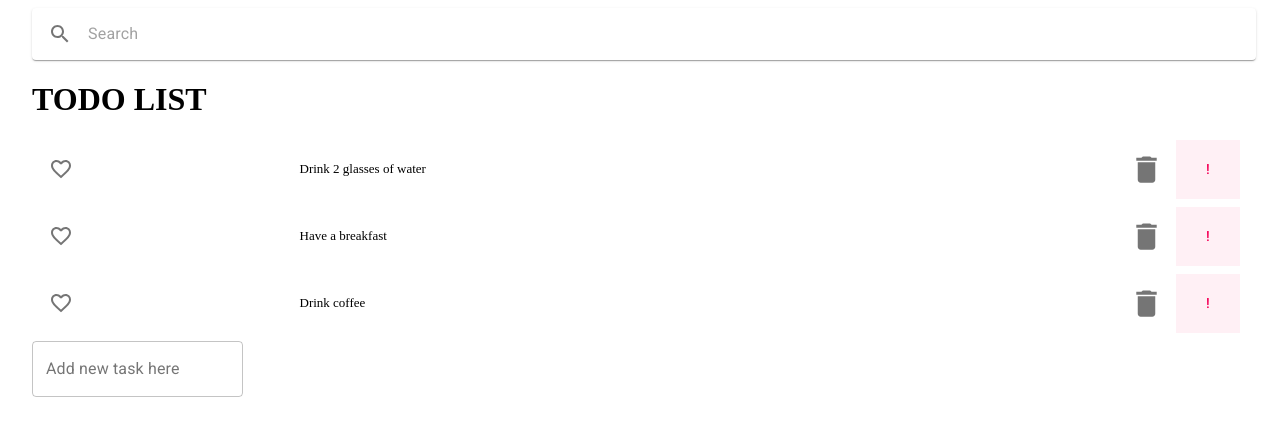
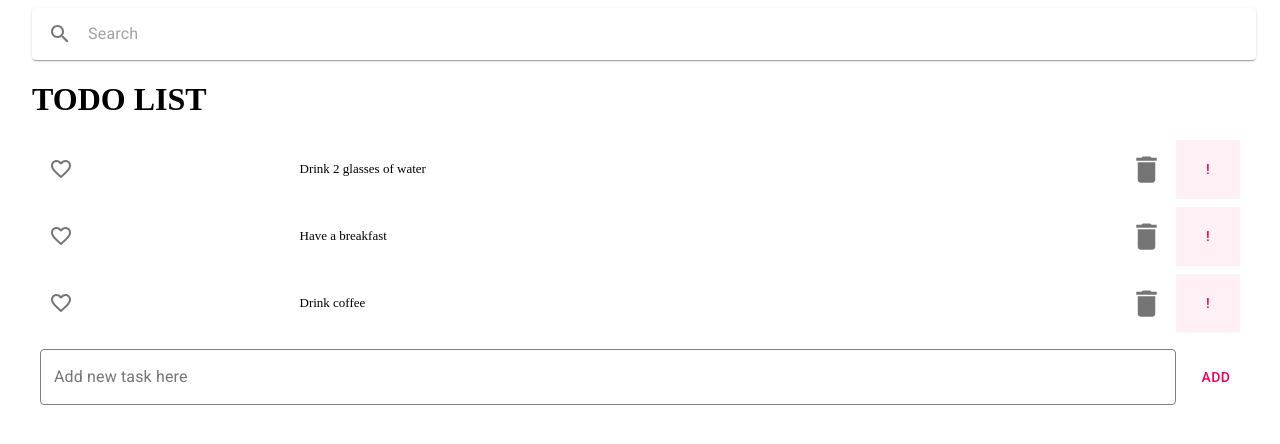
Before and after one commit to Natalina27/Todo_Udemy_UB, a React (Create React App) app: page / in a window 1280 px wide. Shown: the top 444 px of the page. Built offline with nearby package versions, Linux system fonts and the light colour scheme.

Commit message:
MUI styles

```diff
--- a/src/components/InputItem/InputItem.jsx
+++ b/src/components/InputItem/InputItem.jsx
@@ -1,20 +1,65 @@
 import React from "react";
 import 'typeface-roboto';
 import TextField from '@material-ui/core/TextField';
+import {
+    withStyles,
+    makeStyles,
+} from '@material-ui/core/styles';
 import styles from './InputItem.module.css';
-import  grey  from '@material-ui/core/colors/grey';
+import Button from '@material-ui/core/Button';
+
+const CssTextField = withStyles({
+    root: {
+        '& label.Mui-focused': {
+            color: 'pink',
+        },
+        '& .MuiInput-underline:after': {
+            borderBottomColor: 'pink',
+        },
+        '& .MuiOutlinedInput-root': {
+            '& fieldset': {
+                borderColor: 'grey',
+            },
+            '&:hover fieldset': {
+                borderColor: 'violet',
+            },
+            '&.Mui-focused fieldset': {
+                borderColor: 'pink',
+            },
+        },
+    },
+})(TextField);
+
+const useStyles = makeStyles(theme => ({
+    root: {
+        display: 'flex',
+        flexWrap: 'wrap',
+    },
+    margin: {
+        margin: theme.spacing(1),
+    },
+}));
+
+
 
 
 const InputItem = () => {
+    const classes = useStyles();
     return (
-        <form>
-            <TextField
-                className={styles.input}
+        <form className={styles.input}>
+            <CssTextField
+                fullWidth
+                className={classes.margin}
                 label="Add new task here"
                 variant="outlined"
                 id="custom-css-outlined-input"
-                borderColor='grey'
             />
+                <Button
+                    color="secondary"
+                    href="#"
+                    className={styles.add}
+
+                >ADD</Button>
         </form>
     );
 };
--- a/src/components/InputItem/InputItem.module.css
+++ b/src/components/InputItem/InputItem.module.css
@@ -1,6 +1,11 @@
-.root{
+.input{
     display: flex;
-    flex-wrap: wrap;
-    width: 100%;
-    border: 1px solid #e2e2e1;
 }
+.add{
+    display: flex;
+    background: lavenderblush;
+    border: red  1px wave;
+    align-items: center;
+    justify-content: center;
+    font-weight: bold;
+}
```
